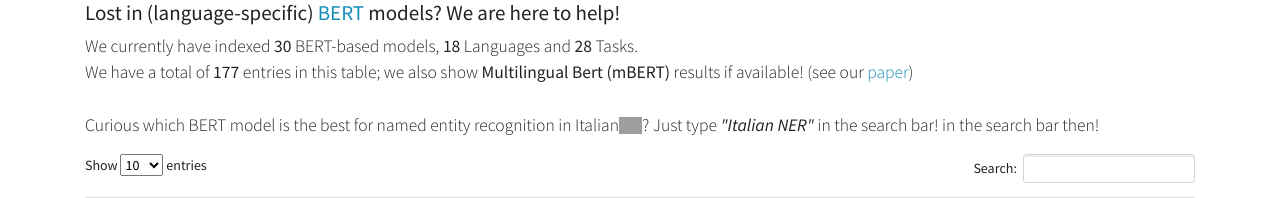
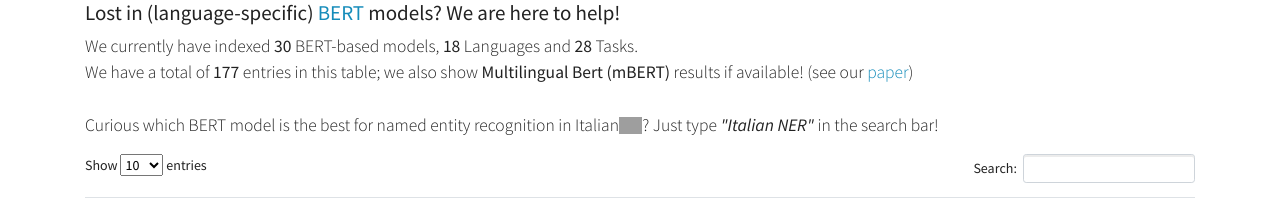
Before and after one commit to MilaNLProc/bertlang, a Flask app: page / in a window 1280 px wide. Shown: the part 237-435 px from the top of the page. Run offline with Flask 2, Linux system fonts and the light colour scheme; some libraries are stand-ins or nearby versions; grey boxes are pictures that could not be loaded.

Commit message:
fixing duplicate sentence

```diff
--- a/templates/index.html
+++ b/templates/index.html
@@ -62,8 +62,7 @@
             <strong>{{stats.number_of_languages}} </strong> Languages and <strong>{{stats.number_of_tasks}} </strong> Tasks.
             <br> We have a total of <strong>{{stats.number_of_entries}}</strong> entries in this table; we also show
             <strong>Multilingual Bert (mBERT) </strong> results if available! (see our  <a href="https://arxiv.org/abs/2003.02912"> paper</a>) <br> <br>
-            Curious which BERT model is the best for named entity recognition in Italian<span class="flag-icon flag-icon-it"></span>? Just type <em>"Italian NER"</em> in the search bar!
-            in the search bar then! <br> </p>
+            Curious which BERT model is the best for named entity recognition in Italian<span class="flag-icon flag-icon-it"></span>? Just type <em>"Italian NER"</em> in the search bar!<br> </p>
         </div>
 
       </div>
```
